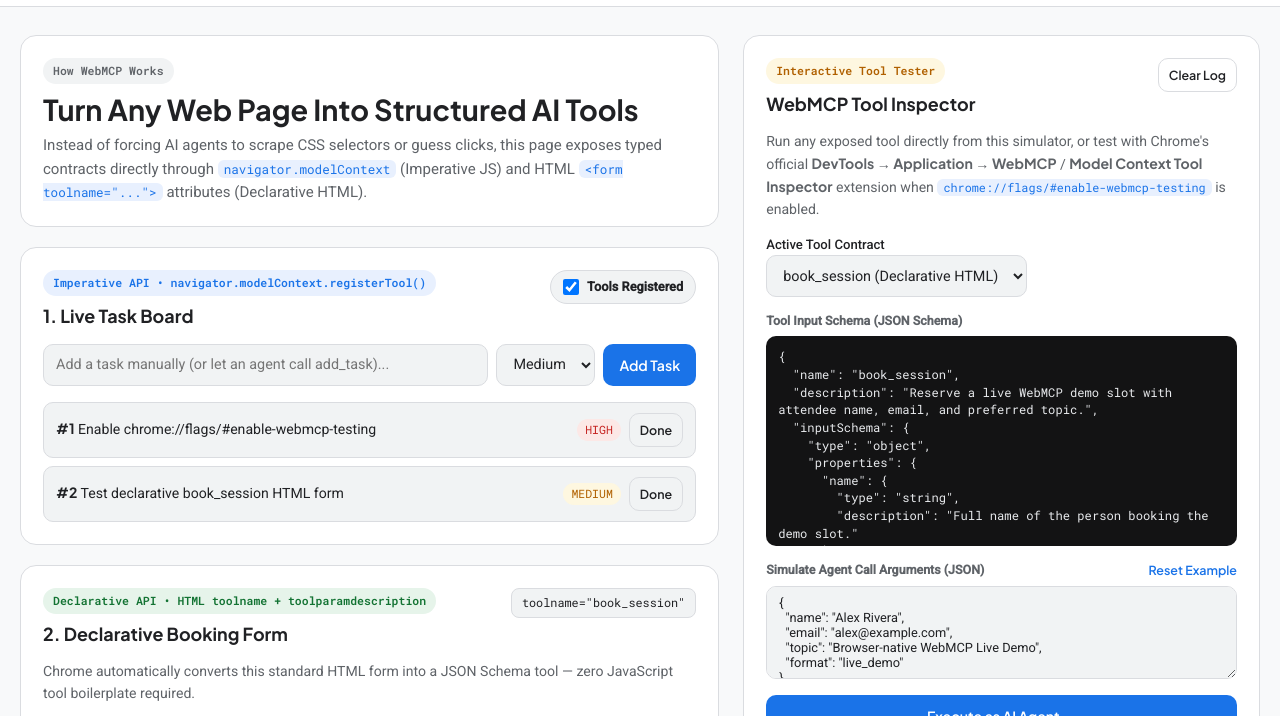
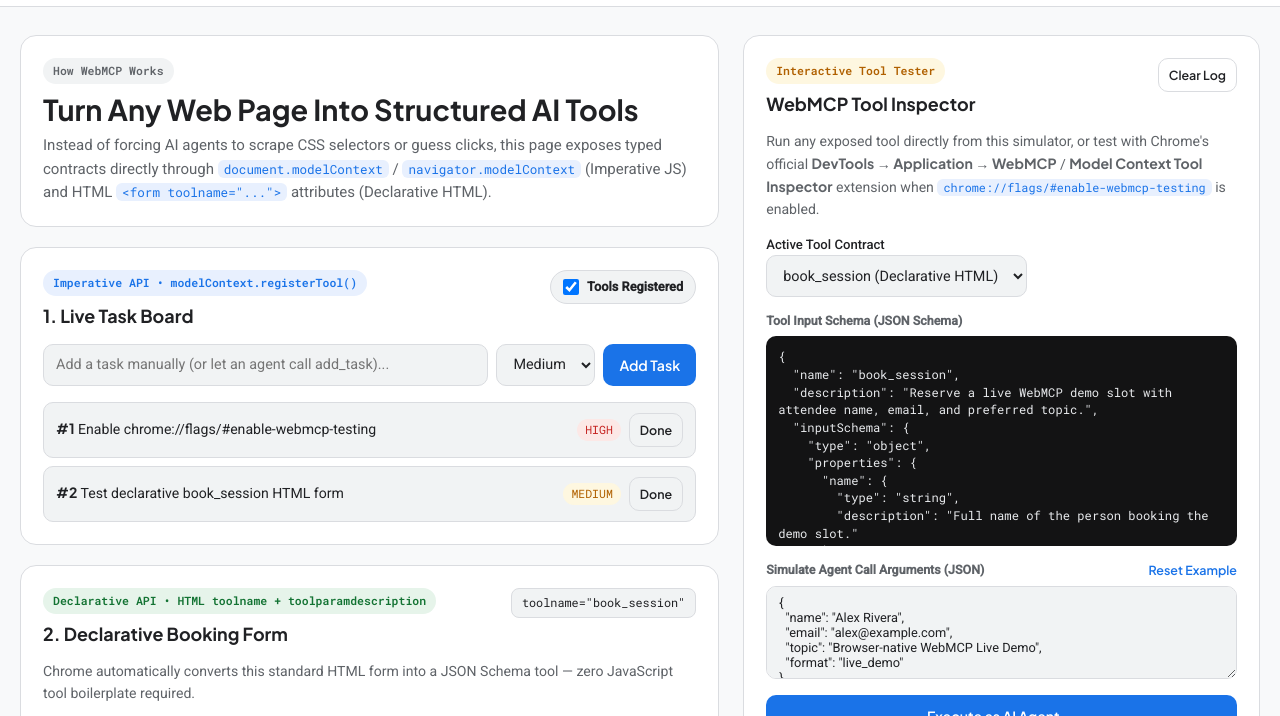
Before and after one commit to sanketbisne/webmcp-quickstart, a plain HTML site: page index.html in a window 1280 px wide. Shown: the part 69-785 px from the top of the page. Drawn offline with Linux system fonts and the light colour scheme.

Commit message:
docs: add Chrome 157 all-4-tools DevTools screenshot and update document.modelContext copy

```diff
--- a/index.html
+++ b/index.html
@@ -38,7 +38,7 @@
         <span class="tag">How WebMCP Works</span>
         <h1>Turn Any Web Page Into Structured AI Tools</h1>
         <p>
-          Instead of forcing AI agents to scrape CSS selectors or guess clicks, this page exposes typed contracts directly through <code>navigator.modelContext</code> (Imperative JS) and HTML <code>&lt;form toolname="..."&gt;</code> attributes (Declarative HTML).
+          Instead of forcing AI agents to scrape CSS selectors or guess clicks, this page exposes typed contracts directly through <code>document.modelContext</code> / <code>navigator.modelContext</code> (Imperative JS) and HTML <code>&lt;form toolname="..."&gt;</code> attributes (Declarative HTML).
         </p>
       </div>
 
@@ -46,7 +46,7 @@
       <div class="card">
         <div class="card-head">
           <div>
-            <span class="tag blue">Imperative API • navigator.modelContext.registerTool()</span>
+            <span class="tag blue">Imperative API • modelContext.registerTool()</span>
             <h2>1. Live Task Board</h2>
           </div>
           <label class="toggle-chip" title="Mount or unmount add_task & complete_task via AbortController">
```
Also changed, not shown: docs/assets/05-devtools-all-4-tools.jpg (added), 1 other file.
